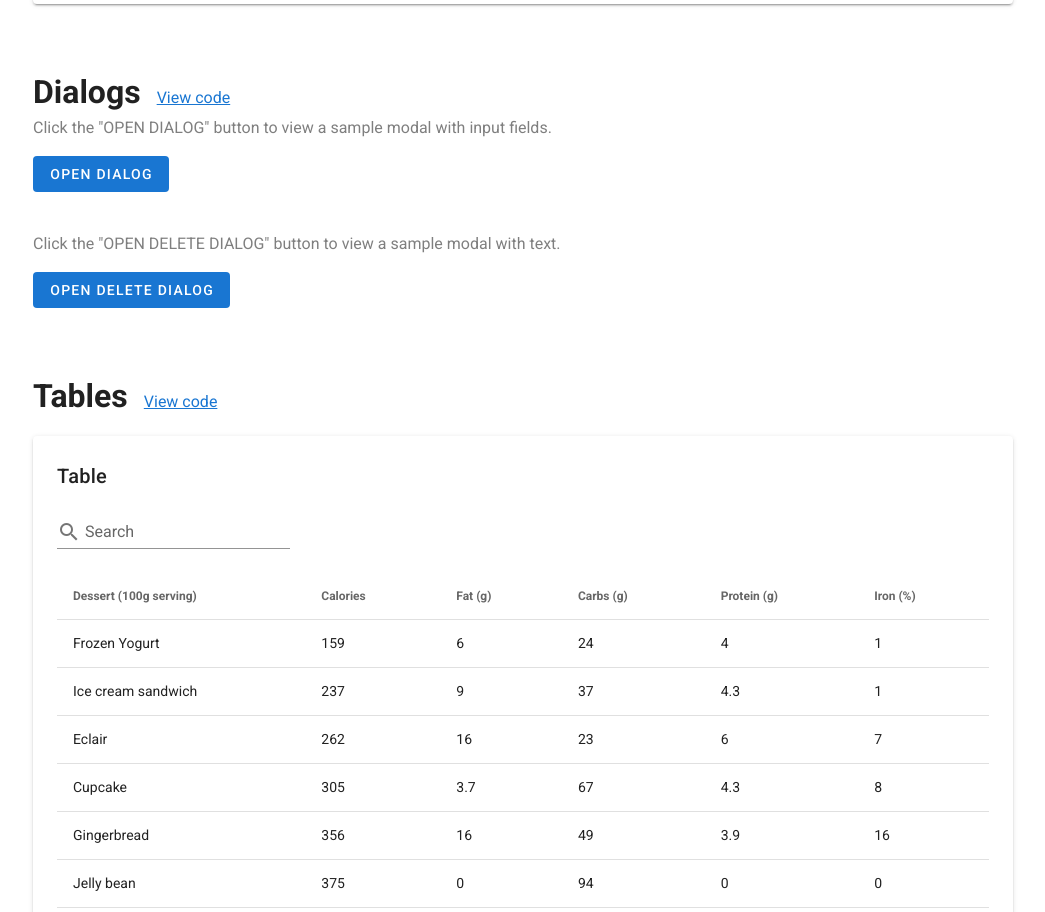
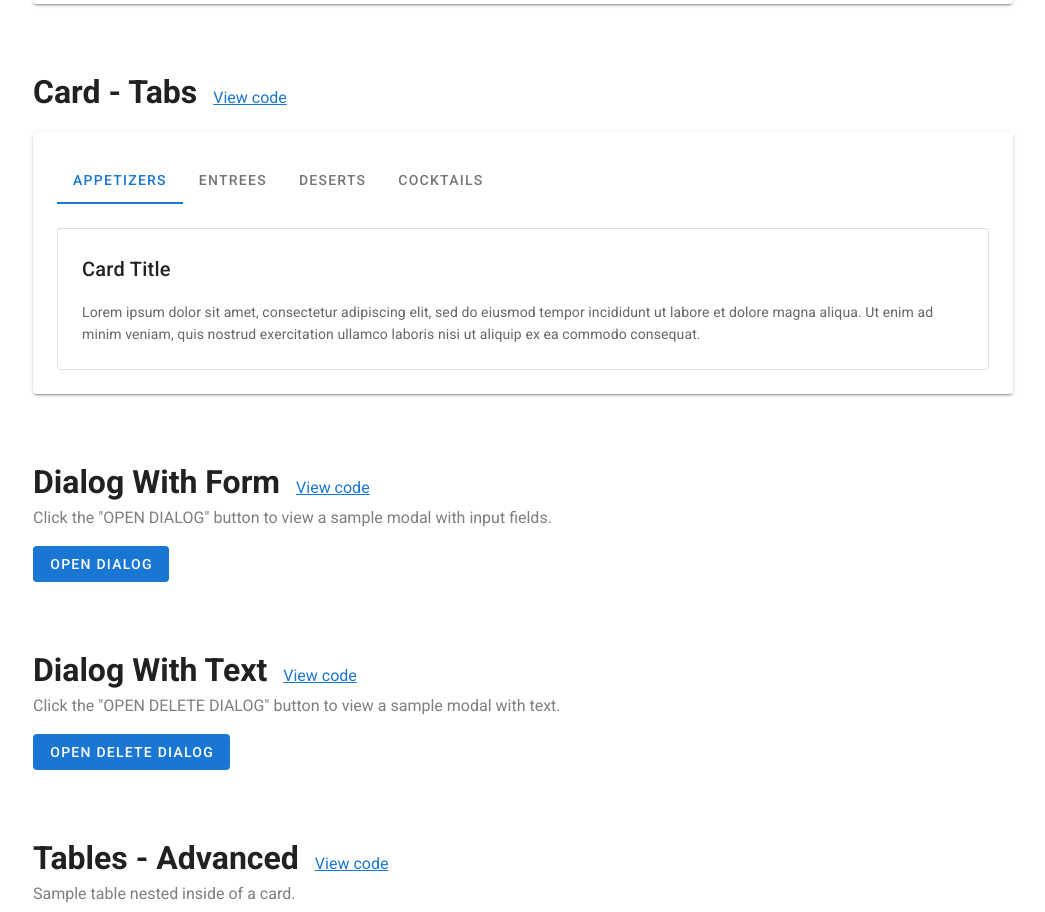
Before and after one commit to breakthrough001/portal-components, a Vue app: page / in a window 1280 px wide. Shown: the part 1060-1972 px from the top of the page, without its empty margins (117-1162 px from the left). Built offline with nearby package versions, Linux system fonts and the light colour scheme.

Commit message:
added tab cards

```diff
--- a/src/App.vue
+++ b/src/App.vue
@@ -43,19 +43,31 @@
       </div>
       <div class="mb-16">
         <div class="mb-4">
-          <h1 class="mb-4 d-inline">Content Cards</h1>
+          <h1 class="mb-4 d-inline">Card - Content</h1>
           <a
-            href="https://github.com/breakthrough001/portal-components/blob/main/src/components/ContentCard.vue"
+            href="https://github.com/breakthrough001/portal-components/blob/main/src/components/CardTabss.vue"
             target="_blank"
             class="ms-4"
             >View code</a
           >
         </div>
-        <MainCard />
+        <CardContent />
+      </div>
+      <div class="mb-16">
+        <div class="mb-4">
+          <h1 class="mb-4 d-inline">Card - Tabs</h1>
+          <a
+            href="https://github.com/breakthrough001/portal-components/blob/main/src/components/CardContent.vue"
+            target="_blank"
+            class="ms-4"
+            >View code</a
+          >
+        </div>
+        <CardTabs />
       </div>
       <div class="mb-16">
         <div>
-          <h1 class="mb-1 d-inline">Dialogs</h1>
+          <h1 class="mb-1 d-inline">Dialog With Form</h1>
           <a
             href="https://github.com/breakthrough001/portal-components/blob/main/src/components/Dialog.vue"
             target="_blank"
@@ -68,15 +80,40 @@
           fields.
         </p>
         <Dialog />
-        <p class="mt-10">
+      </div>
+      <div class="mb-16">
+        <div>
+          <h1 class="mb-1 d-inline">Dialog With Text</h1>
+          <a
+            href="https://github.com/breakthrough001/portal-components/blob/main/src/components/DialogDelete.vue"
+            target="_blank"
+            class="ms-4"
+            >View code</a
+          >
+        </div>
+        <p>
           Click the "OPEN DELETE DIALOG" button to view a sample modal with
           text.
         </p>
         <DialogDelete />
       </div>
+
       <div class="mb-16">
-        <div class="mb-4">
-          <h1 class="mb-4 d-inline">Tables</h1>
+        <div>
+          <h1 class="mb-4 d-inline">Tables - Advanced</h1>
+          <a
+            href="https://github.com/breakthrough001/portal-components/blob/main/src/components/TableAdvanced.vue"
+            target="_blank"
+            class="ms-4"
+            >View code</a
+          >
+        </div>
+        <p class="mb-4">Sample table nested inside of a card.</p>
+        <TableAdvanced />
+      </div>
+      <div class="mb-16">
+        <div>
+          <h1 class="mb-4 d-inline">Tables - Simple</h1>
           <a
             href="https://github.com/breakthrough001/portal-components/blob/main/src/components/Table.vue"
             target="_blank"
@@ -84,19 +121,8 @@
             >View code</a
           >
         </div>
+        <p class="mb-4">Sample table nested inside of a card.</p>
         <Table />
-      </div>
-      <div class="mb-16">
-        <div class="mb-4">
-          <h1 class="mb-4 d-inline">Advanced Tables</h1>
-          <a
-            href="https://github.com/breakthrough001/portal-components/blob/main/src/components/TableAdvanced.vue"
-            target="_blank"
-            class="ms-4"
-            >View code</a
-          >
-        </div>
-        <TableAdvanced />
       </div>
     </div>
   </v-app>
@@ -106,7 +132,8 @@
 import Buttons from "./components/Buttons.vue";
 import Dialog from "./components/Dialog";
 import DialogDelete from "./components/DialogDelete.vue";
-import MainCard from "./components/ContentCard";
+import CardContent from "./components/CardContent";
+import CardTabs from "./components/CardTabs.vue";
 import Table from "./components/Table";
 import TableAdvanced from "./components/TableAdvanced";
 
@@ -114,9 +141,10 @@ export default {
   name: "App",
   components: {
     Buttons,
+    CardTabs,
     Dialog,
     DialogDelete,
-    MainCard,
+    CardContent,
     Table,
     TableAdvanced,
   },
--- a/src/components/ContentCard.vue
+++ b/src/components/CardContent.vue
@@ -8,8 +8,6 @@
   </v-card>
 </template>
 
-<script>
-export default { name: "ContentCard" };
-</script>
+<script></script>
 
 <style></style>
--- /dev/null
+++ b/src/components/CardTabs.vue
@@ -0,0 +1,32 @@
+<template>
+  <v-card elevation="2" class="pa-6">
+    <v-tabs v-model="tab" class="mb-6">
+      <v-tab v-for="item in items" :key="item">
+        {{ item }}
+      </v-tab>
+    </v-tabs>
+
+    <v-tabs-items v-model="tab">
+      <v-tab-item v-for="item in items" :key="item">
+        <v-card outlined class="pa-2">
+          <v-card-title>Card Title</v-card-title>
+          <v-card-text>{{ text }}</v-card-text>
+        </v-card>
+      </v-tab-item>
+    </v-tabs-items>
+  </v-card>
+</template>
+
+<script>
+export default {
+  data() {
+    return {
+      tab: null,
+      items: ["Appetizers", "Entrees", "Deserts", "Cocktails"],
+      text: "Lorem ipsum dolor sit amet, consectetur adipiscing elit, sed do eiusmod tempor incididunt ut labore et dolore magna aliqua. Ut enim ad minim veniam, quis nostrud exercitation ullamco laboris nisi ut aliquip ex ea commodo consequat.",
+    };
+  },
+};
+</script>
+
+<style></style>
```
